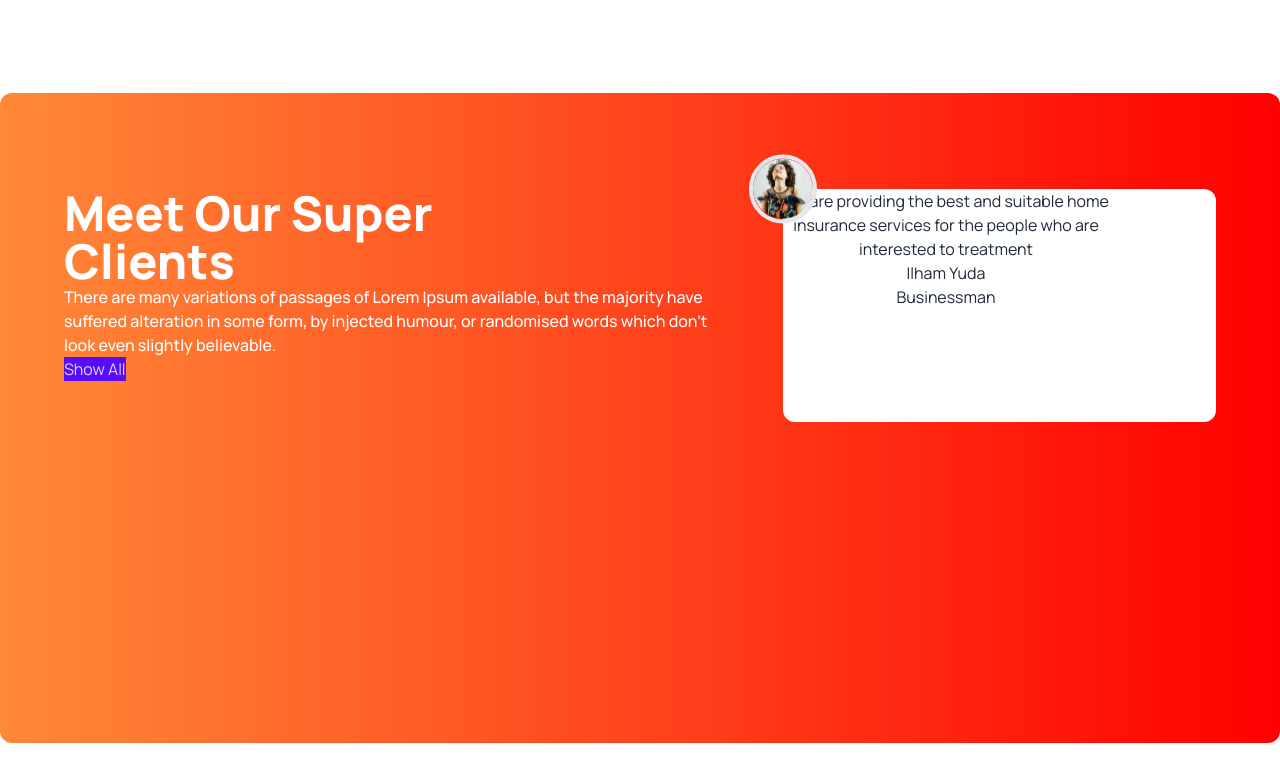
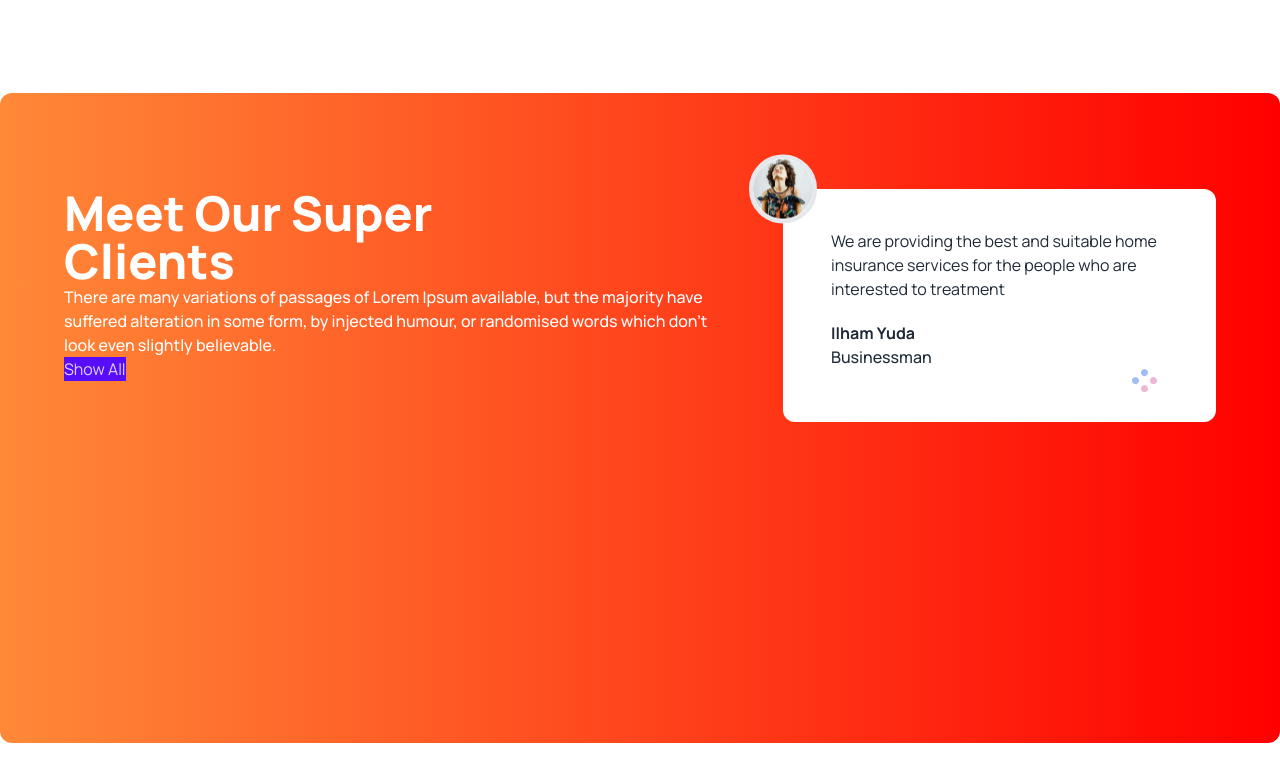
Before and after one commit to Hanifc56/tea-house-with-daisyui, a plain HTML site: page index.html in a window 1280 px wide. Shown: the part 1752-2533 px from the top of the page. Drawn offline with nearby package versions, Linux system fonts and the light colour scheme.

Commit message:
font set

```diff
--- a/index.html
+++ b/index.html
@@ -173,22 +173,26 @@
             </div>
             <div>
                 <!-- rivews -->
-                <div>
-                    <div class="indicator  bg-white lg:w-[433px] lg:h-[233px] rounded-xl">
-                        <span class="indicator-item indicator-start"><img class="border-4 rounded-full"
+                <div class="">
+                    <div class="indicator px-12 py-10 bg-white lg:w-[433px] lg:h-[233px] rounded-xl">
+                        <span class="indicator-item indicator-start "><img class="border-4 rounded-full bg-white"
                                 src="images/client.png" alt=""></span>
-                        <div class="text-center">
-                            <p>
+
+                        <div class="">
+                            <p class="pb-5">
                                 We are providing the best and suitable home <br> insurance services for the people who
                                 are <br>
                                 interested to treatment
                             </p>
-                            <h4>
+                            <h4 class="font-bold">
                                 Ilham Yuda
                             </h4>
-                            <p>
+                            <p class="font-medium">
                                 Businessman
                             </p>
+                            <div class="flex justify-end">
+                                <img src="images/circles.png" alt="">
+                            </div>
                         </div>
                     </div>
                 </div>
```
